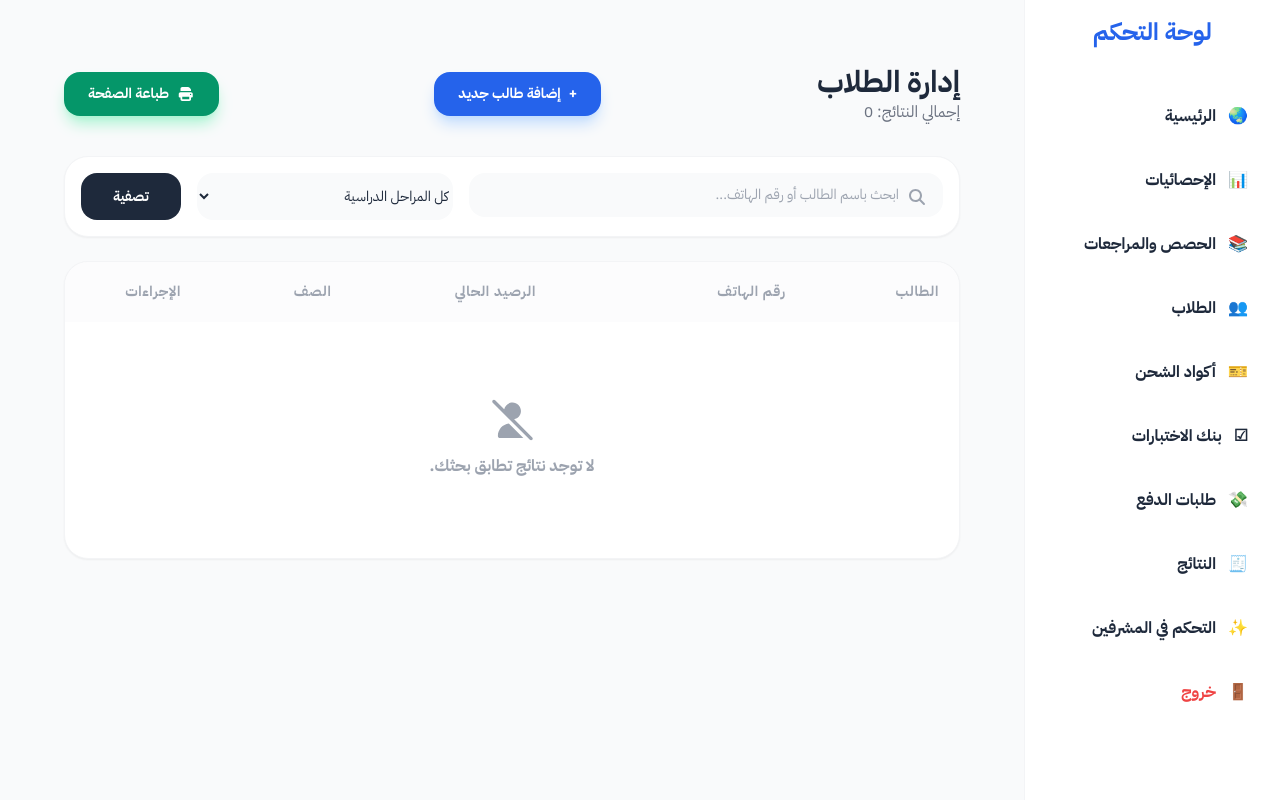
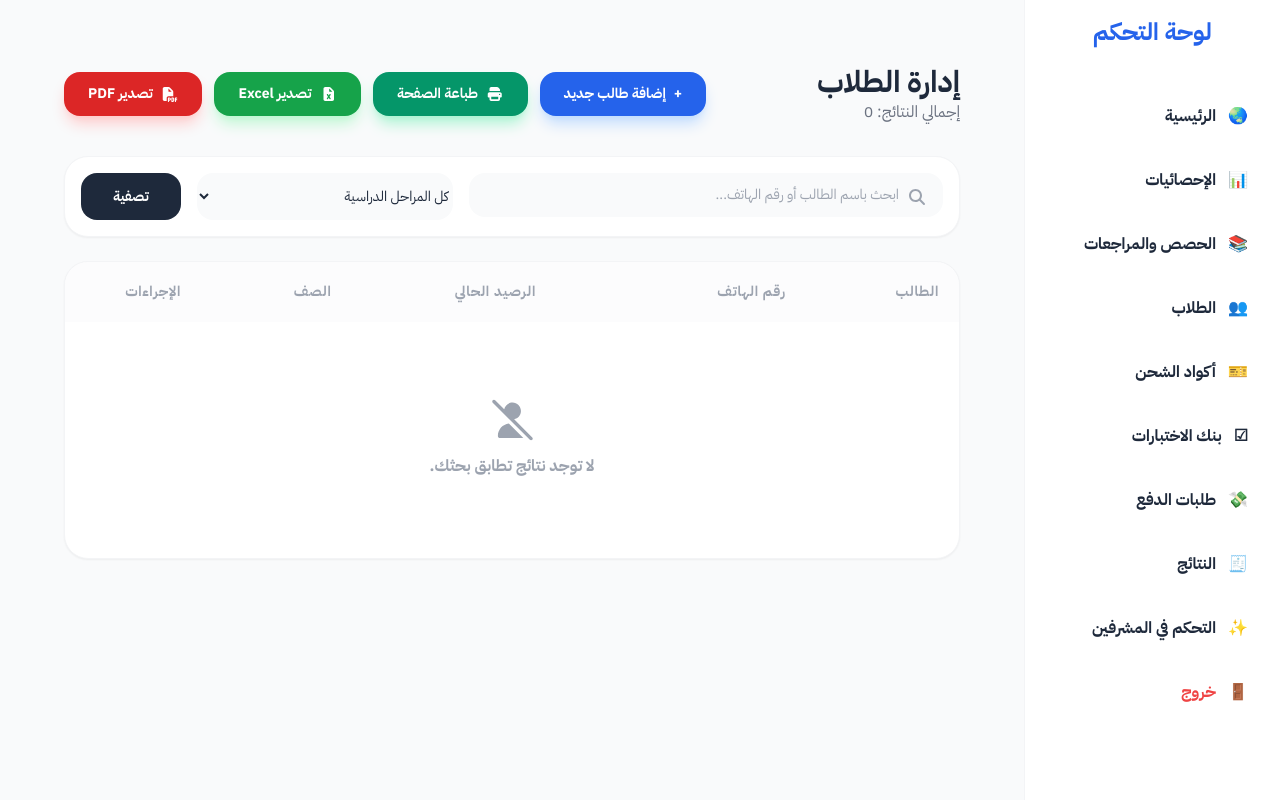
Before and after one commit to Kingmarw/Mr.Kaiser, a PHP site: page /admin/manage_students.php in a window 1280 px wide. Run offline with PHP 8.4, Linux system fonts and the light colour scheme; the visitor is signed in with stand-in values (Sample User, id 1); tables that the repository leaves empty or names only in its code hold one stand-in row (values such as "Sample post"); some libraries are stand-ins or nearby versions.

Commit message:
Refactor student management logic and pagination

```diff
--- a/admin/manage_students.php
+++ b/admin/manage_students.php
@@ -5,9 +5,9 @@ if ($_SESSION['role'] !== 'admin') {
     die("Access denied");
 }
 
-// 1. منطق حذف طالب
+
 if (isset($_GET['delete'])) {
-    $id = $_GET['delete'];
+    $id = (int) $_GET['delete'];
     try {
         $stmt = $pdo->prepare("DELETE FROM users WHERE id = ? AND role = 'student'");
         $stmt->execute([$id]);
@@ -17,25 +17,41 @@ if (isset($_GET['delete'])) {
     }
 }
 
-// 2. معالجة البحث والفلترة
+
 $search = $_GET['search'] ?? '';
 $grade_filter = $_GET['grade'] ?? '';
+$page = max(1, (int)($_GET['page'] ?? 1));
+$limit = 7;
 
-$query = "SELECT * FROM users WHERE role = 'student'";
+$where = " WHERE role = 'student' ";
 $params = [];
 
 if (!empty($search)) {
-    $query .= " AND (full_name LIKE ? OR phone LIKE ?)";
+    $where .= " AND (full_name LIKE ? OR phone LIKE ?) ";
     $params[] = "%$search%";
     $params[] = "%$search%";
 }
 
 if (!empty($grade_filter)) {
-    $query .= " AND student_grade = ?";
+    $where .= " AND student_grade = ? ";
     $params[] = $grade_filter;
 }
 
-$query .= " ORDER BY id DESC";
+
+$countQuery = "SELECT COUNT(*) FROM users " . $where;
+$countStmt = $pdo->prepare($countQuery);
+$countStmt->execute($params);
+$total_students = (int) $countStmt->fetchColumn();
+$total_pages = max(1, ceil($total_students / $limit));
+
+if ($page > $total_pages) {
+    $page = $total_pages;
+}
+
+$offset = ($page - 1) * $limit;
+
+
+$query = "SELECT * FROM users " . $where . " ORDER BY id DESC LIMIT $limit OFFSET $offset";
 $stmt = $pdo->prepare($query);
 $stmt->execute($params);
 $students = $stmt->fetchAll();
@@ -48,26 +64,69 @@ $grades = [
     5 => 'تانية ثانوي',
     6 => 'تالتة ثانوي'
 ];
+
+$exportQuery = http_build_query([
+    'search' => $search,
+    'grade'  => $grade_filter
+]);
 ?>
+
+<style>
+@media print {
+    body {
+        background: #fff !important;
+    }
+
+    .no-print {
+        display: none !important;
+    }
+
+    .custom-scrollbar {
+        overflow: visible !important;
+    }
+
+    table {
+        width: 100%;
+    }
+}
+</style>
 
 <div class="flex-1 w-full max-w-full overflow-x-hidden p-4 md:p-8">
 
-    <div class="mb-8 flex flex-col md:flex-row justify-between items-start md:items-center gap-4">
+    <div class="mb-8 flex flex-col md:flex-row justify-between items-start md:items-center gap-4 no-print">
         <div>
             <h2 class="text-2xl md:text-3xl font-black text-slate-800 dark:text-white">إدارة الطلاب</h2>
-            <p class="text-gray-500 text-sm md:text-base">إجمالي النتائج: <?php echo count($students); ?></p>
+            <p class="text-gray-500 text-sm md:text-base">
+                إجمالي النتائج: <?php echo number_format($total_students); ?>
+            </p>
         </div>
+
+        <div class="flex flex-wrap gap-3">
             <a href="add_students.php" class="bg-blue-600 hover:bg-blue-700 text-white px-6 py-3 rounded-2xl font-bold text-sm transition-all shadow-lg shadow-blue-200 dark:shadow-none flex items-center gap-2">
                 <span>+</span> إضافة طالب جديد
             </a>
+
             <button type="button" onclick="window.print()"
                     class="bg-emerald-600 hover:bg-emerald-700 text-white px-6 py-3 rounded-2xl font-bold text-sm transition-all shadow-lg shadow-emerald-200 dark:shadow-none flex items-center gap-2">
                 <i class="fa-solid fa-print"></i>
                 طباعة الصفحة
             </button>
+
+            <a href="export_students_excel.php?<?php echo $exportQuery; ?>"
+               class="bg-green-600 hover:bg-green-700 text-white px-6 py-3 rounded-2xl font-bold text-sm transition-all shadow-lg shadow-green-200 dark:shadow-none flex items-center gap-2">
+                <i class="fa-solid fa-file-excel"></i>
+                تصدير Excel
+            </a>
+
+            <a onclick="window.print()"
+               class="bg-red-600 hover:bg-red-700 text-white px-6 py-3 rounded-2xl font-bold text-sm transition-all shadow-lg shadow-red-200 dark:shadow-none flex items-center gap-2">
+                <i class="fa-solid fa-file-pdf"></i>
+                تصدير PDF
+            </a>
+        </div>
     </div>
 
-    <div class="bg-white dark:bg-slate-800 p-4 rounded-3xl mb-6 border border-gray-100 dark:border-slate-700 shadow-sm">
+    <div class="bg-white dark:bg-slate-800 p-4 rounded-3xl mb-6 border border-gray-100 dark:border-slate-700 shadow-sm no-print">
         <form method="GET" class="flex flex-col md:flex-row gap-4">
             <div class="relative flex-1">
                 <span class="absolute inset-y-0 right-4 flex items-center text-gray-400">
@@ -123,7 +182,7 @@ $grades = [
                         <th class="p-5 font-bold">رقم الهاتف</th>
                         <th class="p-5 font-bold text-center">الرصيد الحالي</th>
                         <th class="p-5 font-bold text-center">الصف</th>
-                        <th class="p-5 font-bold text-center">الإجراءات</th>
+                        <th class="p-5 font-bold text-center no-print">الإجراءات</th>
                     </tr>
                 </thead>
                 <tbody class="divide-y divide-gray-50 dark:divide-slate-700">
@@ -144,25 +203,35 @@ $grades = [
                                     onerror="this.src='https://ui-avatars.com/api/?name=<?php echo urlencode($s['full_name']); ?>&background=3b82f6&color=fff&size=128';"
                                 />
                                 <div>
-                                    <div class="font-bold text-slate-700 dark:text-slate-200 whitespace-nowrap"><?php echo $s['full_name']; ?></div>
-                                    <div class="text-[10px] text-gray-400">انضم في: <?php echo date('Y-m-d', strtotime($s['created_at'] ?? 'now')); ?></div>
+                                    <div class="font-bold text-slate-700 dark:text-slate-200 whitespace-nowrap">
+                                        <?php echo htmlspecialchars($s['full_name']); ?>
+                                    </div>
+                                    <div class="text-[10px] text-gray-400">
+                                        انضم في: <?php echo date('Y-m-d', strtotime($s['created_at'] ?? 'now')); ?>
+                                    </div>
                                 </div>
                             </div>
                         </td>
+
                         <td class="p-5 text-gray-500 font-mono text-sm whitespace-nowrap">
-                            <a href="tel:<?php echo $s['phone']; ?>" class="hover:text-blue-600"><?php echo $s['phone']; ?></a>
+                            <a href="tel:<?php echo htmlspecialchars($s['phone']); ?>" class="hover:text-blue-600">
+                                <?php echo htmlspecialchars($s['phone']); ?>
+                            </a>
                         </td>
+
                         <td class="p-5 text-center">
                             <span class="inline-block bg-green-50 dark:bg-green-900/30 text-green-600 dark:text-green-400 px-3 py-1.5 rounded-lg font-black text-sm whitespace-nowrap">
-                                <?php echo number_format($s['balance'], 2); ?> ج.م
+                                <?php echo number_format((float)$s['balance'], 2); ?> ج.م
                             </span>
                         </td>
+
                         <td class="p-5 text-center">
                             <span class="inline-block bg-blue-50 dark:bg-blue-900/30 text-blue-600 dark:text-blue-400 px-3 py-1.5 rounded-lg font-bold text-sm">
                                 <?php echo $grades[$s['student_grade']] ?? 'غير محدد'; ?>
                             </span>
                         </td>
-                        <td class="p-5">
+
+                        <td class="p-5 no-print">
                             <div class="flex justify-center gap-2">
                                 <a href="view_student.php?id=<?php echo $s['id']; ?>" title="عرض" class="p-2.5 bg-blue-50 dark:bg-blue-900/20 text-blue-600 dark:text-blue-400 rounded-xl hover:bg-blue-100 transition shadow-sm">
                                     <i class="fa-solid fa-eye"></i>
@@ -194,6 +263,61 @@ $grades = [
             </table>
         </div>
     </div>
+
+    <?php if ($total_pages > 1): ?>
+    <div class="flex flex-wrap items-center justify-center gap-2 mt-6 no-print">
+        <?php if ($page > 1): ?>
+            <a href="?search=<?php echo urlencode($search); ?>&grade=<?php echo urlencode($grade_filter); ?>&page=<?php echo $page - 1; ?>"
+               class="px-4 py-2 bg-slate-200 dark:bg-slate-700 text-slate-800 dark:text-white rounded-xl font-bold hover:bg-slate-300 dark:hover:bg-slate-600 transition">
+                السابق
+            </a>
+        <?php endif; ?>
+
+        <?php
+        $start = max(1, $page - 2);
+        $end = min($total_pages, $page + 2);
+
+        if ($start > 1): ?>
+            <a href="?search=<?php echo urlencode($search); ?>&grade=<?php echo urlencode($grade_filter); ?>&page=1"
+               class="px-4 py-2 bg-slate-100 dark:bg-slate-800 text-slate-700 dark:text-white rounded-xl font-bold hover:bg-slate-200 dark:hover:bg-slate-700 transition">
+                1
+            </a>
+            <?php if ($start > 2): ?>
+                <span class="px-2 text-slate-400">...</span>
+            <?php endif; ?>
+        <?php endif; ?>
+
+        <?php for ($i = $start; $i <= $end; $i++): ?>
+            <?php if ($i == $page): ?>
+                <span class="px-4 py-2 bg-blue-600 text-white rounded-xl font-bold">
+                    <?php echo $i; ?>
+                </span>
+            <?php else: ?>
+                <a href="?search=<?php echo urlencode($search); ?>&grade=<?php echo urlencode($grade_filter); ?>&page=<?php echo $i; ?>"
+                   class="px-4 py-2 bg-slate-100 dark:bg-slate-800 text-slate-700 dark:text-white rounded-xl font-bold hover:bg-slate-200 dark:hover:bg-slate-700 transition">
+                    <?php echo $i; ?>
+                </a>
+            <?php endif; ?>
+        <?php endfor; ?>
+
+        <?php if ($end < $total_pages): ?>
+            <?php if ($end < $total_pages - 1): ?>
+                <span class="px-2 text-slate-400">...</span>
+            <?php endif; ?>
+            <a href="?search=<?php echo urlencode($search); ?>&grade=<?php echo urlencode($grade_filter); ?>&page=<?php echo $total_pages; ?>"
+               class="px-4 py-2 bg-slate-100 dark:bg-slate-800 text-slate-700 dark:text-white rounded-xl font-bold hover:bg-slate-200 dark:hover:bg-slate-700 transition">
+                <?php echo $total_pages; ?>
+            </a>
+        <?php endif; ?>
+
+        <?php if ($page < $total_pages): ?>
+            <a href="?search=<?php echo urlencode($search); ?>&grade=<?php echo urlencode($grade_filter); ?>&page=<?php echo $page + 1; ?>"
+               class="px-4 py-2 bg-slate-200 dark:bg-slate-700 text-slate-800 dark:text-white rounded-xl font-bold hover:bg-slate-300 dark:hover:bg-slate-600 transition">
+                التالي
+            </a>
+        <?php endif; ?>
+    </div>
+    <?php endif; ?>
 </div>
 
 <style>
```
Lines whose indentation alone changed are shown as unchanged.
